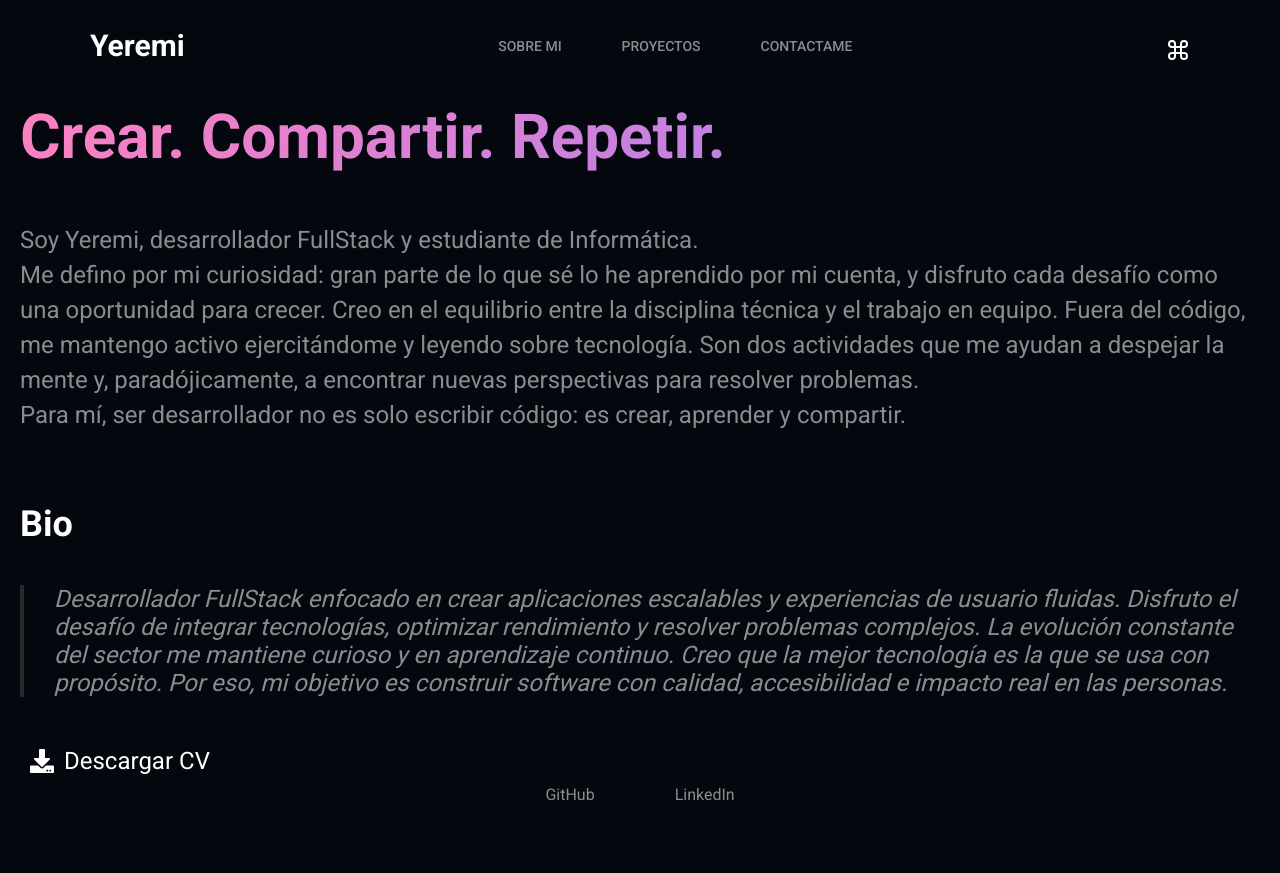
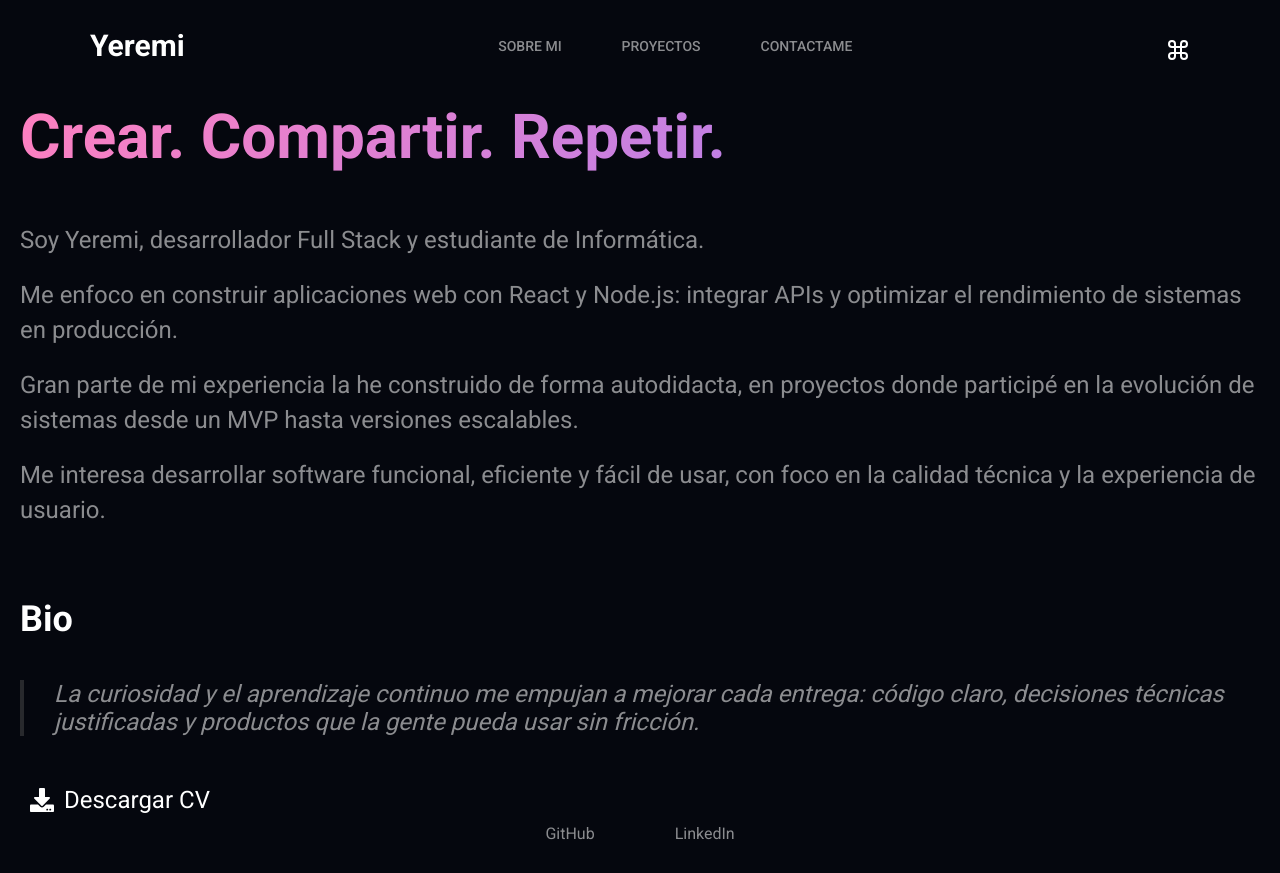
Before and after one commit to Yeremi74/portfolio, a React (Vite) app: page /about in a window 1280 px wide. Before the commit the page ends 834 px from the top, so only its background shows below. Built offline with nearby package versions, Linux system fonts and the light colour scheme.

Commit message:
Update CV with new professional experience and skills; enhance About and Home pages for clarity and consistency

```diff
--- a/src/Pages/About/About.jsx
+++ b/src/Pages/About/About.jsx
@@ -8,25 +8,34 @@ const About = () => {
         {/* <div className='img_container'>
           <img src='https://yeremiportafolio.netlify.app/photo2.jpg' alt='' />
         </div> */}
-        <p>
-          Soy Yeremi, desarrollador FullStack y estudiante de Informática.
-          <br />
-          Me defino por mi curiosidad: gran parte de lo que sé lo he aprendido por mi cuenta, y disfruto cada desafío como una oportunidad para crecer. Creo en el equilibrio entre la disciplina técnica y el trabajo en equipo.
-          Fuera del código, me mantengo activo ejercitándome y leyendo sobre tecnología. Son dos actividades que me ayudan a despejar la mente y, paradójicamente, a encontrar nuevas perspectivas para resolver problemas.
-          <br />
-          Para mí, ser desarrollador no es solo escribir código: es crear, aprender y compartir.
-        </p>
+        <div className='about__info__text_container'>
+          <p>
+            Soy Yeremi, desarrollador Full Stack y estudiante de Informática.
+          </p>
+          <p>
+            Me enfoco en construir aplicaciones web con React y Node.js:
+            integrar APIs y optimizar el rendimiento de sistemas en producción.
+          </p>
+          <p>
+            Gran parte de mi experiencia la he construido de forma autodidacta,
+            en proyectos donde participé en la evolución de sistemas desde un
+            MVP hasta versiones escalables.
+          </p>
+          <p>
+            Me interesa desarrollar software funcional, eficiente y fácil de
+            usar, con foco en la calidad técnica y la experiencia de usuario.
+          </p>
+        </div>
       </div>
       <div className='bio__info'>
         <span>Bio</span>
         <p className='desc'>
-          Desarrollador FullStack enfocado en crear aplicaciones escalables y experiencias de usuario fluidas.
-          Disfruto el desafío de integrar tecnologías, optimizar rendimiento y resolver problemas complejos. La evolución constante del sector me mantiene curioso y en aprendizaje continuo.
-          Creo que la mejor tecnología es la que se usa con propósito. Por eso, mi objetivo es construir software con calidad, accesibilidad e impacto real en las personas.
-
+          La curiosidad y el aprendizaje continuo me empujan a mejorar cada
+          entrega: código claro, decisiones técnicas justificadas y productos
+          que la gente pueda usar sin fricción.
         </p>
         <a
-          href='/CV Yeremi Gonzalez2.pdf'
+          href='/CV Yeremi Gonzalez.pdf'
           download='CV Yeremi Gonzalez'
         >
           <FaDownload />
--- a/src/Pages/About/about.css
+++ b/src/Pages/About/about.css
@@ -19,9 +19,6 @@
     -webkit-text-fill-color: transparent;
     font-size: 62px;
   }
-.about__info__text_container{
-  width: fit-content;
-}
   .about__info {
     display: flex;
     justify-content: space-between;
@@ -30,6 +27,18 @@
     margin-bottom: 20px;
 
     min-width: 400px;
+
+    .about__info__text_container {
+      flex: 1;
+      display: flex;
+      flex-direction: column;
+      gap: 1.25rem;
+      min-width: 0;
+
+      p {
+        flex: 0 0 auto;
+      }
+    }
 
     .img_container {
       /* height: 100%; */
--- a/src/Pages/Contact/Contact.jsx
+++ b/src/Pages/Contact/Contact.jsx
@@ -86,7 +86,7 @@ const Contact = () => {
         <span>
           Ver mi CV en{' '}
           <a
-            href='/CV Yeremi Gonzalez2.pdf'
+            href='/CV Yeremi Gonzalez.pdf'
             download='CV Yeremi Gonzalez'
           >
             formato PDF
--- a/src/Pages/Home/Home.jsx
+++ b/src/Pages/Home/Home.jsx
@@ -13,9 +13,10 @@ const Home = () => {
         {/* <span>Desarrollador Front-End</span> */}
         <p>
 
-<b>Desarrollador FullStack especializado en React y Node.</b>
+<b>Desarrollador Full Stack especializado en React y Node.js.</b>
 <br />
-Construyo aplicaciones web escalables, integro APIs externas y optimizo la experiencia del usuario. Me motiva resolver problemas reales, trabajar en equipo y seguir aprendiendo con cada proyecto.
+Construyo aplicaciones web enfocadas en rendimiento, escalabilidad y experiencia de usuario.
+Experiencia integrando APIs y optimizando sistemas frontend y backend en proyectos reales.
         </p>
 
         <button onClick={() => changeActiveSearch()}>
```
Also changed, not shown: 2 other files (tests, documents, lock files or other folders).
